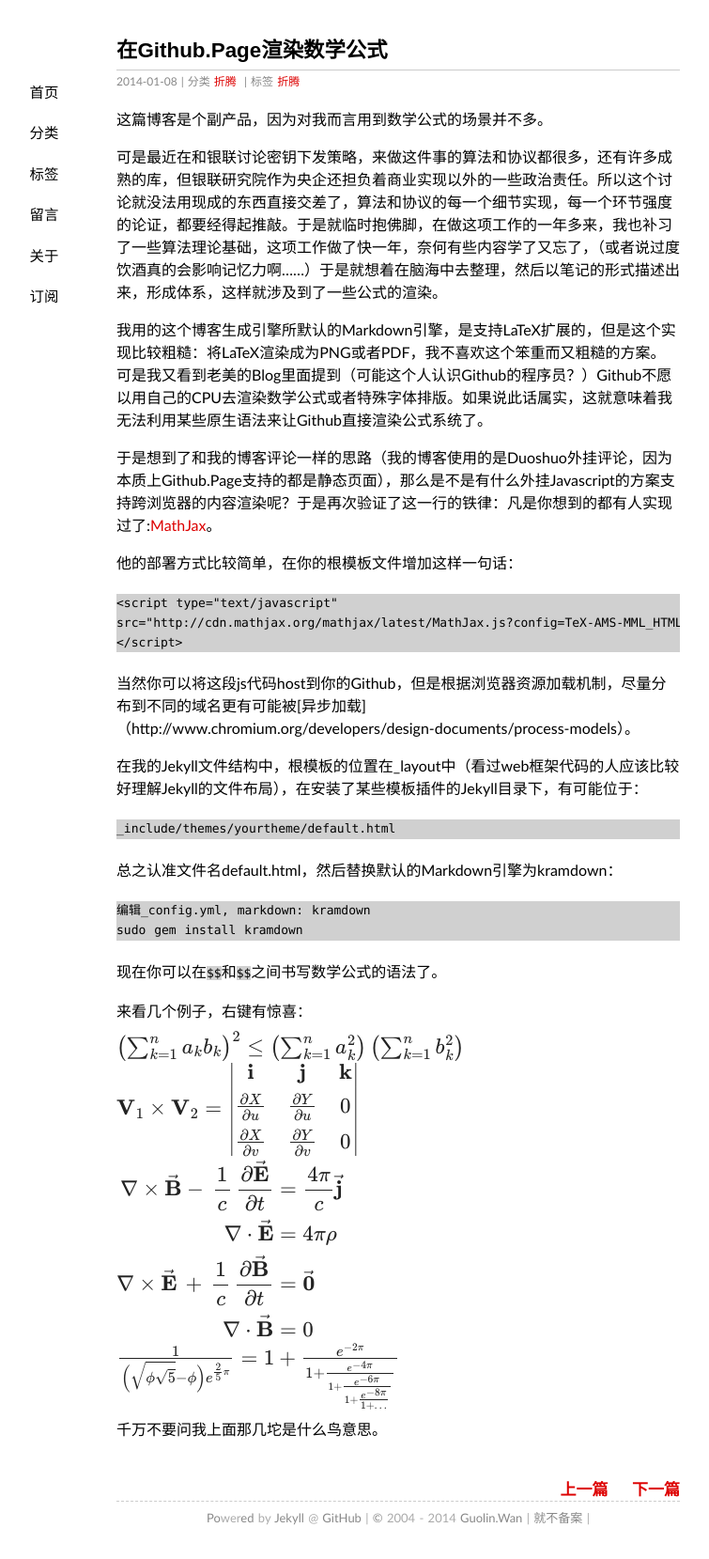
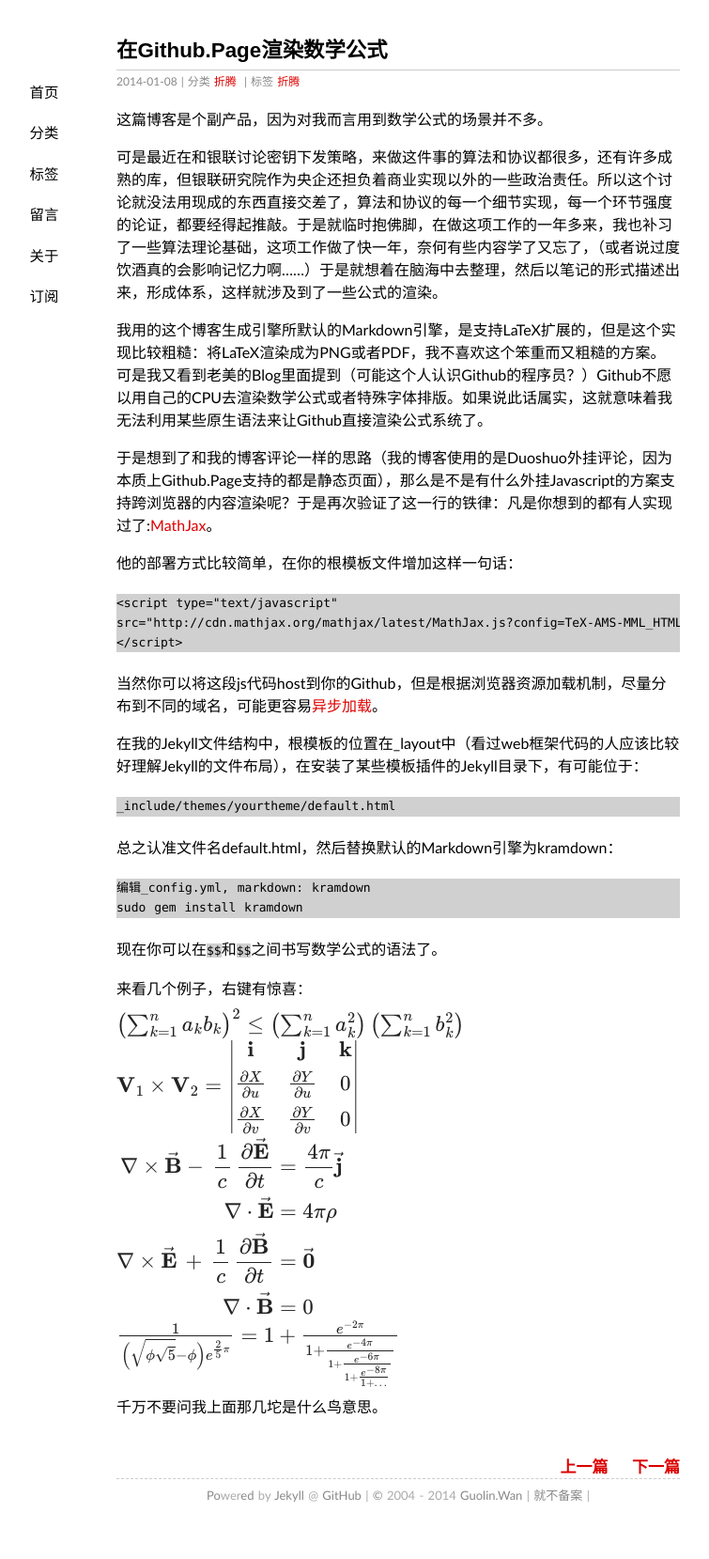
Before and after one commit to wuyy2007/wanguolin.github.io, a Jekyll site: the page built from _posts/2014-01-08-mathmatics_rending.md, in a window 1280 px wide. Shown: the whole page at 94% size, without its empty margins (216-971 px from the left). Built offline with Jekyll 4.4.1, drawn with Linux system fonts in a browser that asks for light colours; some web fonts are replaced; formulas are drawn with MathJax 3; comment, search, counter and statistics services are not loaded; after the commit the page ends 1635 px from its top, so only the background shows below that.

Commit message:
edit mathatics_rending

```diff
--- a/_posts/2014-01-08-mathmatics_rending.md
+++ b/_posts/2014-01-08-mathmatics_rending.md
@@ -24,7 +24,7 @@ tags: [折腾]
     src="http://cdn.mathjax.org/mathjax/latest/MathJax.js?config=TeX-AMS-MML_HTMLorMML">
     </script>
 
-当然你可以将这段js代码host到你的Github，但是根据浏览器资源加载机制，尽量分布到不同的域名更有可能被[异步加载]（http://www.chromium.org/developers/design-documents/process-models）。
+当然你可以将这段js代码host到你的Github，但是根据浏览器资源加载机制，尽量分布到不同的域名，可能更容易[异步加载](http://www.chromium.org/developers/design-documents/process-models)。
 
 在我的Jekyll文件结构中，根模板的位置在_layout中（看过web框架代码的人应该比较好理解Jekyll的文件布局），在安装了某些模板插件的Jekyll目录下，有可能位于：
 
```
